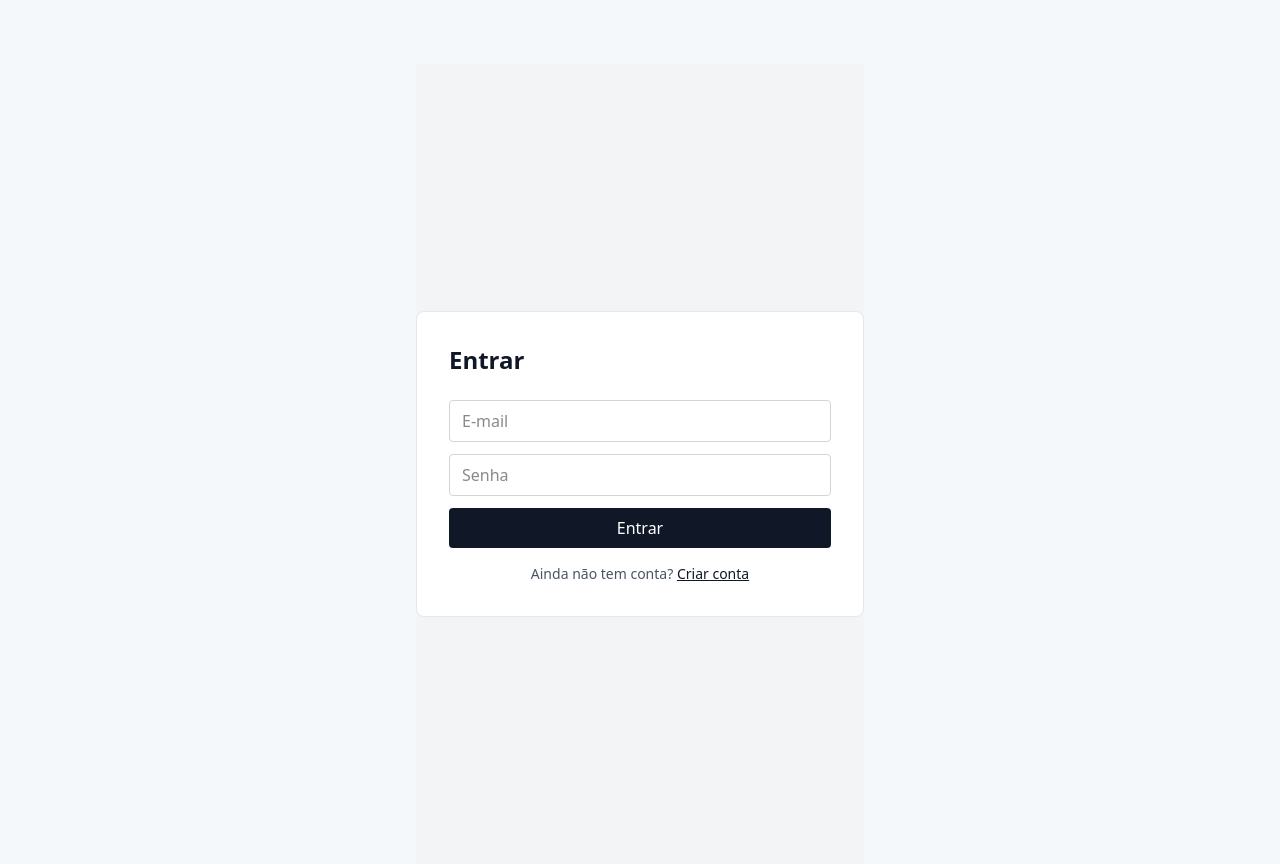
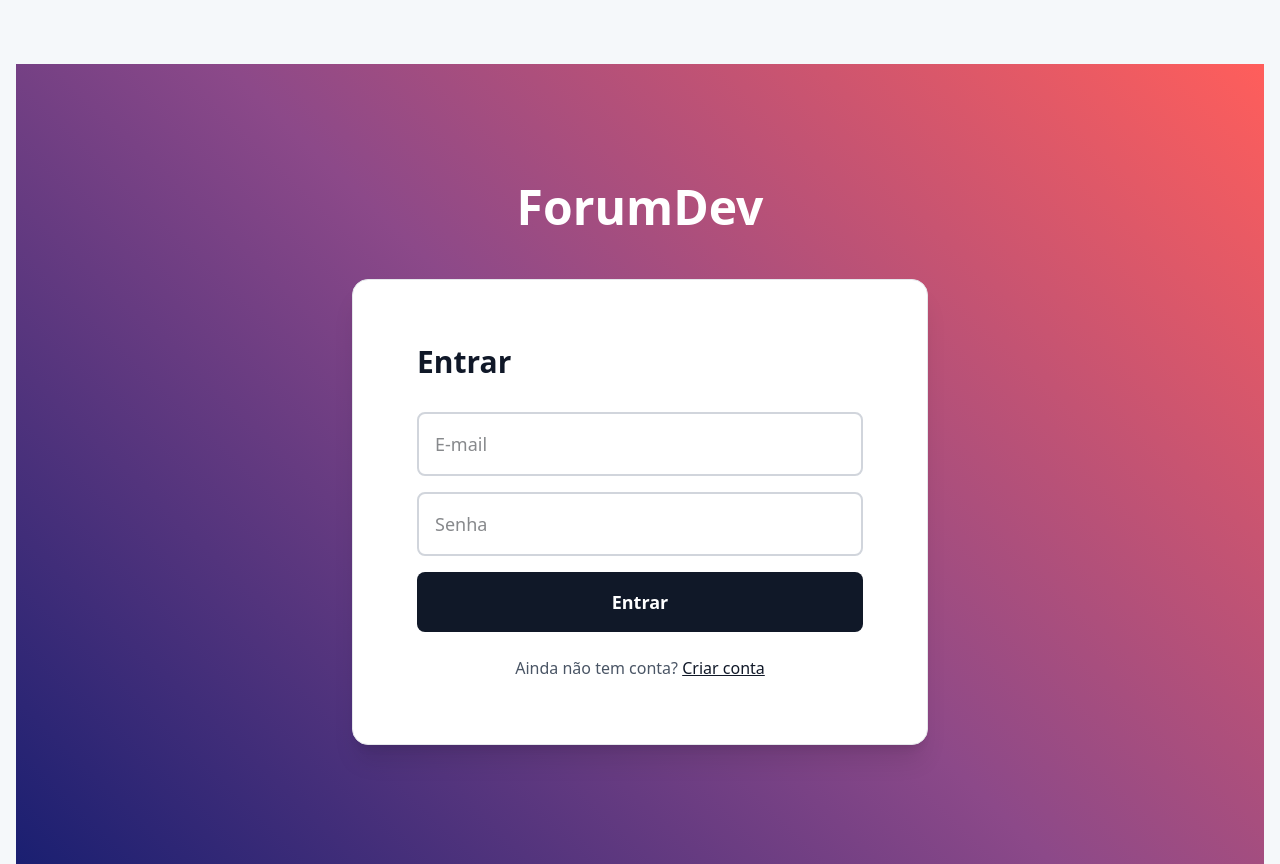
Before and after one commit to joaotelini/forumdev_frontend, a Next.js app: page /login in a window 1280 px wide. Built offline with nearby package versions, Linux system fonts and the light colour scheme.

Commit message:
feat: implement authentication forms and layout for login and signup pages

```diff
--- a/src/app/login/page.tsx
+++ b/src/app/login/page.tsx
@@ -1,8 +1,10 @@
-import AuthForm from "@/components/AuthForm";
+import AuthForm from "@/components/auth/AuthForm";
+import AuthPage from "@/components/auth/AuthPage";
+
 export default function LoginPage() {
   return (
-    <main className="flex justify-center items-center min-h-screen bg-gray-100">
+    <AuthPage>
       <AuthForm mode="login" />
-    </main>
+    </AuthPage>
   );
 }
--- a/src/app/signup/page.tsx
+++ b/src/app/signup/page.tsx
@@ -1,8 +1,10 @@
-import AuthForm from "@/components/AuthForm";
+import AuthForm from "@/components/auth/AuthForm";
+import AuthPage from "@/components/auth/AuthPage";
+
 export default function SignupPage() {
   return (
-    <main className="flex justify-center items-center min-h-screen bg-gray-100">
+    <AuthPage>
       <AuthForm mode="signup" />
-    </main>
+    </AuthPage>
   );
 }
--- a/src/components/AuthForm.tsx
+++ b/src/components/auth/AuthForm.tsx
@@ -29,9 +29,9 @@ export default function AuthForm({ mode }: { mode: "login" | "signup" }) {
   return (
     <form
       onSubmit={handleSubmit}
-      className="bg-white p-8 rounded-lg border border-gray-200 w-full max-w-md"
+      className="bg-white p-16 rounded-2xl shadow-xl border border-gray-200 w-full max-w-xl"
     >
-      <h1 className="text-2xl font-semibold mb-6 text-gray-900">
+      <h1 className="text-3xl font-bold mb-8 text-gray-900">
         {mode === "signup" ? "Criar Conta" : "Entrar"}
       </h1>
 
@@ -41,7 +41,7 @@ export default function AuthForm({ mode }: { mode: "login" | "signup" }) {
           placeholder="Nome de usuário"
           value={form.username}
           onChange={(e) => setForm({ ...form, username: e.target.value })}
-          className="w-full border border-gray-300 rounded px-3 py-2 mb-3 focus:outline-none focus:border-gray-900"
+          className="w-full border-2 border-gray-300 rounded-lg px-4 py-4 mb-4 text-lg focus:outline-none focus:border-gray-900"
         />
       )}
 
@@ -50,7 +50,7 @@ export default function AuthForm({ mode }: { mode: "login" | "signup" }) {
         placeholder="E-mail"
         value={form.email}
         onChange={(e) => setForm({ ...form, email: e.target.value })}
-        className="w-full border border-gray-300 rounded px-3 py-2 mb-3 focus:outline-none focus:border-gray-900"
+        className="w-full border-2 border-gray-300 rounded-lg px-4 py-4 mb-4 text-lg focus:outline-none focus:border-gray-900"
       />
 
       <input
@@ -58,15 +58,15 @@ export default function AuthForm({ mode }: { mode: "login" | "signup" }) {
         placeholder="Senha"
         value={form.password}
         onChange={(e) => setForm({ ...form, password: e.target.value })}
-        className="w-full border border-gray-300 rounded px-3 py-2 mb-3 focus:outline-none focus:border-gray-900"
+        className="w-full border-2 border-gray-300 rounded-lg px-4 py-4 mb-4 text-lg focus:outline-none focus:border-gray-900"
       />
 
-      {error && <p className="text-red-600 text-sm mb-3">{error}</p>}
+      {error && <p className="text-red-600 text-sm mb-4">{error}</p>}
 
       <button
         type="submit"
         disabled={loading}
-        className={`w-full py-2 rounded font-medium text-white transition ${
+        className={`w-full py-4 rounded-lg font-semibold text-lg text-white transition cursor-pointer ${
           loading
             ? "bg-gray-400 cursor-not-allowed"
             : "bg-gray-900 hover:bg-gray-800"
@@ -75,11 +75,11 @@ export default function AuthForm({ mode }: { mode: "login" | "signup" }) {
         {loading ? "..." : mode === "signup" ? "Cadastrar" : "Entrar"}
       </button>
 
-      <p className="text-center text-sm mt-4 text-gray-600">
+      <p className="text-center text-base mt-6 text-gray-600">
         {mode === "signup" ? "Já tem uma conta?" : "Ainda não tem conta?"}{" "}
         <Link
           href={mode === "signup" ? "/login" : "/signup"}
-          className="text-gray-900 underline"
+          className="text-gray-900 font-medium underline"
         >
           {mode === "signup" ? "Entrar" : "Criar conta"}
         </Link>
--- /dev/null
+++ b/src/components/auth/AuthPage.tsx
@@ -0,0 +1,31 @@
+"use client";
+
+import { useState, useEffect, ReactNode } from "react";
+
+const generateRandomGradient = () => {
+  const colors = ["#FF5E5B", "#8C4989", "#1A1F71"];
+  const shuffled = [...colors].sort(() => Math.random() - 0.5);
+  const angle = Math.floor(Math.random() * 360);
+
+  return `linear-gradient(${angle}deg, ${shuffled[0]} 0%, ${shuffled[1]} 50%, ${shuffled[2]} 100%)`;
+};
+
+export default function AuthPage({ children }: { children: ReactNode }) {
+  const [gradient, setGradient] = useState("");
+
+  useEffect(() => {
+    setGradient(generateRandomGradient());
+  }, []);
+
+  return (
+    <div className="min-h-screen w-full flex bg-gray-300">
+      <div
+        className="w-full flex flex-col justify-center items-center"
+        style={{ background: gradient }}
+      >
+        <h1 className="font-bold text-5xl mb-12 text-white">ForumDev</h1>
+        {children}
+      </div>
+    </div>
+  );
+}
```
